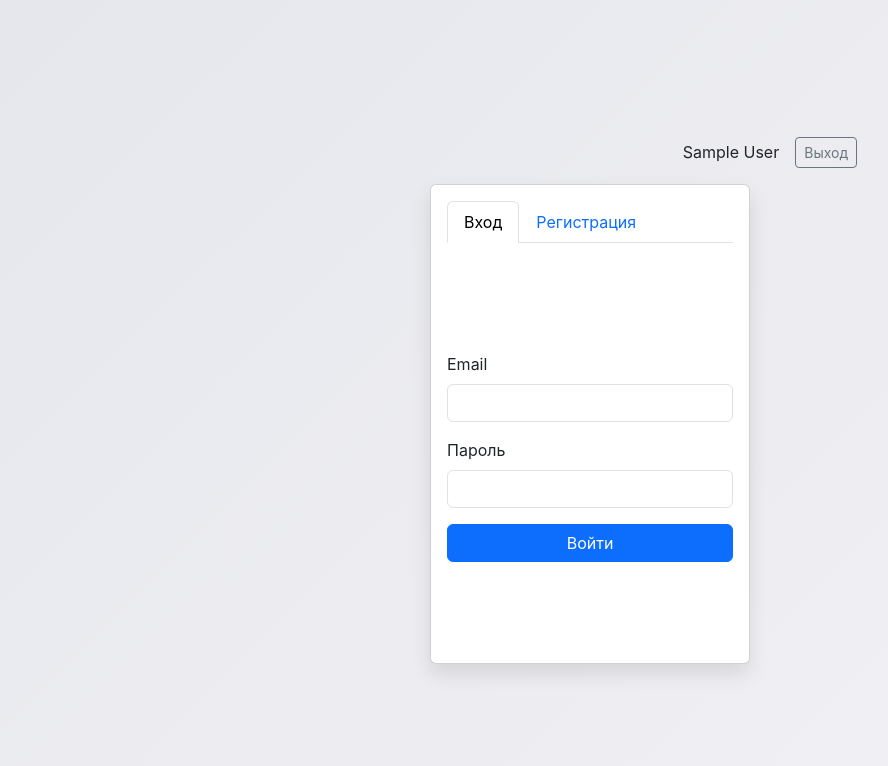
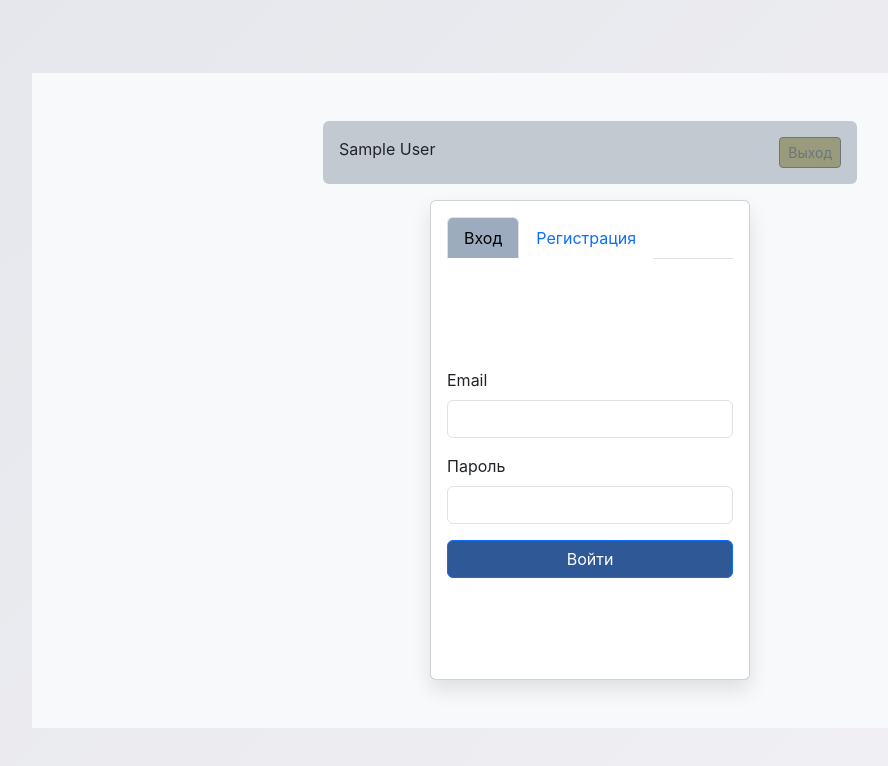
Before and after one commit to Estepa08/health-react, a React (Vite) app in the folder client/: page / in a window 1280 px wide. Shown: the top 766 px of the page, without its empty margins (38-926 px from the left). Built offline with nearby package versions, Linux system fonts and the light colour scheme; no server answers; sample sign-in values are in the browser's storage.

Commit message:
добавили функционал изменения кнопок

```diff
--- a/client/src/components/Header.jsx
+++ b/client/src/components/Header.jsx
@@ -1,4 +1,5 @@
 import { useNavigate } from 'react-router-dom'
+import { buttonColors } from '../utils/buttonColors'
 
 function Header() {
   const navigate = useNavigate()
@@ -14,9 +15,17 @@ function Header() {
   }
 
   return (
-    <div className="d-flex justify-content-end align-items-center gap-3 mb-3">
+    <div
+      className="d-flex justify-content-between align-items-start w-100 mb-3 p-3 rounded"
+      style={{ backgroundColor: '#c3c9d1' }}
+    >
       <span>{user.name}</span>
-      <button type="button" className="btn btn-outline-secondary btn-sm" onClick={handleLogout}>
+      <button
+        type="button"
+        className="btn btn-outline-secondary btn-sm"
+        style={{ backgroundColor: buttonColors.outlineSecondary }}
+        onClick={handleLogout}
+      >
         Выход
       </button>
     </div>
--- a/client/src/components/Layout.jsx
+++ b/client/src/components/Layout.jsx
@@ -2,7 +2,7 @@ import Header from './Header'
 
 function Layout({ children }) {
   return (
-    <div className="container py-5">
+    <div className="container py-5 bg-light">
       <div className="row justify-content-center">
         <div className="col-md-8 col-lg-6">
           <Header />
--- a/client/src/components/QuestionCard.jsx
+++ b/client/src/components/QuestionCard.jsx
@@ -1,3 +1,5 @@
+import { buttonColors } from '../utils/buttonColors'
+
 function QuestionCard({ questionData, selectedValue, onSelect }) {
   if (!questionData) return null
 
@@ -14,6 +16,12 @@ function QuestionCard({ questionData, selectedValue, onSelect }) {
                 key={option.value}
                 type="button"
                 className={`btn ${option.value === selectedValue ? 'btn-primary' : 'btn-outline-primary'}`}
+                style={{
+                  backgroundColor:
+                    option.value === selectedValue
+                      ? buttonColors.primary
+                      : buttonColors.outlinePrimary,
+                }}
                 onClick={() => onSelect(option.value)}
               >
                 {option.label}
--- a/client/src/pages/HomePage.jsx
+++ b/client/src/pages/HomePage.jsx
@@ -4,6 +4,7 @@ import { Formik, Form, Field, ErrorMessage } from 'formik'
 import Layout from '../components/Layout'
 import { login, register } from '../api/auth'
 import { loginSchema, registerSchema } from '../validation/authSchemas'
+import { buttonColors } from '../utils/buttonColors'
 
 function HomePage() {
   const [mode, setMode] = useState('login')
@@ -34,6 +35,10 @@ function HomePage() {
                 <button
                   type="button"
                   className={`nav-link ${mode === 'login' ? 'active' : ''}`}
+                  style={{
+                    backgroundColor:
+                      mode === 'login' ? buttonColors.navActive : buttonColors.navInactive,
+                  }}
                   onClick={() => setMode('login')}
                 >
                   Вход
@@ -43,6 +48,10 @@ function HomePage() {
                 <button
                   type="button"
                   className={`nav-link ${mode === 'register' ? 'active' : ''}`}
+                  style={{
+                    backgroundColor:
+                      mode === 'register' ? buttonColors.navActive : buttonColors.navInactive,
+                  }}
                   onClick={() => setMode('register')}
                 >
                   Регистрация
@@ -98,6 +107,7 @@ function HomePage() {
                       <button
                         type="submit"
                         className="btn btn-primary w-100"
+                        style={{ backgroundColor: buttonColors.primary }}
                         disabled={isSubmitting}
                       >
                         Войти
@@ -184,6 +194,7 @@ function HomePage() {
                       <button
                         type="submit"
                         className="btn btn-primary w-100"
+                        style={{ backgroundColor: buttonColors.primary }}
                         disabled={isSubmitting}
                       >
                         Зарегистрироваться
--- a/client/src/pages/ResultPage.jsx
+++ b/client/src/pages/ResultPage.jsx
@@ -2,6 +2,7 @@ import { useEffect } from 'react'
 import { useLocation, useNavigate } from 'react-router-dom'
 import Layout from '../components/Layout'
 import { getLastResult } from '../utils/resultHistory'
+import { buttonColors } from '../utils/buttonColors'
 
 function ResultPage() {
   const navigate = useNavigate()
@@ -22,7 +23,11 @@ function ResultPage() {
         <div className="card" style={{ width: '320px', height: '480px' }}>
           <div className="card-body d-flex flex-column justify-content-center align-items-center text-center">
             <h1 className="card-title mb-4">{totalScore}</h1>
-            <button className="btn btn-primary" onClick={() => navigate('/survey')}>
+            <button
+              className="btn btn-primary"
+              style={{ backgroundColor: buttonColors.primary }}
+              onClick={() => navigate('/survey')}
+            >
               Пройти заново
             </button>
           </div>
--- a/client/src/pages/SurveyPage.jsx
+++ b/client/src/pages/SurveyPage.jsx
@@ -7,6 +7,7 @@ import { fetchThemes } from '../api/themes'
 import { fetchQuestions } from '../api/questions'
 import { calculateScore } from '../utils/calculateScore'
 import { saveLastResult } from '../utils/resultHistory'
+import { buttonColors } from '../utils/buttonColors'
 
 function SurveyPage() {
   const navigate = useNavigate()
@@ -86,7 +87,11 @@ function SurveyPage() {
         {themesError && <p className="text-danger text-center">{themesError}</p>}
         <ThemeSelector themes={themes} onSelect={selectTheme} />
         <div className="text-center mt-3">
-          <button className="btn btn-outline-secondary" onClick={viewHistory}>
+          <button
+            className="btn btn-outline-secondary"
+            style={{ backgroundColor: buttonColors.outlineSecondary }}
+            onClick={viewHistory}
+          >
             Просмотр истории
           </button>
         </div>
@@ -107,7 +112,11 @@ function SurveyPage() {
       <Layout>
         <p className="text-danger text-center">{questionsError}</p>
         <div className="text-center">
-          <button className="btn btn-primary" onClick={restart}>
+          <button
+            className="btn btn-primary"
+            style={{ backgroundColor: buttonColors.primary }}
+            onClick={restart}
+          >
             Назад к выбору теста
           </button>
         </div>
@@ -134,10 +143,20 @@ function SurveyPage() {
         className="d-flex justify-content-between"
         style={{ width: '18rem', margin: '1rem auto 0 auto' }}
       >
-        <button className="btn btn-secondary" onClick={goBack} disabled={currentIndex === 0}>
+        <button
+          className="btn btn-secondary"
+          style={{ backgroundColor: buttonColors.secondary }}
+          onClick={goBack}
+          disabled={currentIndex === 0}
+        >
           Назад
         </button>
-        <button className="btn btn-primary" onClick={goNext} disabled={selectedValue === undefined}>
+        <button
+          className="btn btn-primary"
+          style={{ backgroundColor: buttonColors.primary }}
+          onClick={goNext}
+          disabled={selectedValue === undefined}
+        >
           {currentIndex < questions.length - 1 ? 'Далее' : 'Завершить'}
         </button>
       </div>
--- /dev/null
+++ b/client/src/utils/buttonColors.js
@@ -0,0 +1,8 @@
+export const buttonColors = {
+  primary: '#2f5896',
+  secondary: '#a1b6c9',
+  outlinePrimary: '#ffffff',
+  outlineSecondary: '#9a9b7c',
+  navActive: '#9dabbf',
+  navInactive: '#ffffff',
+}
```
Also changed, not shown: 2 other files (tests, documents, lock files or other folders).
